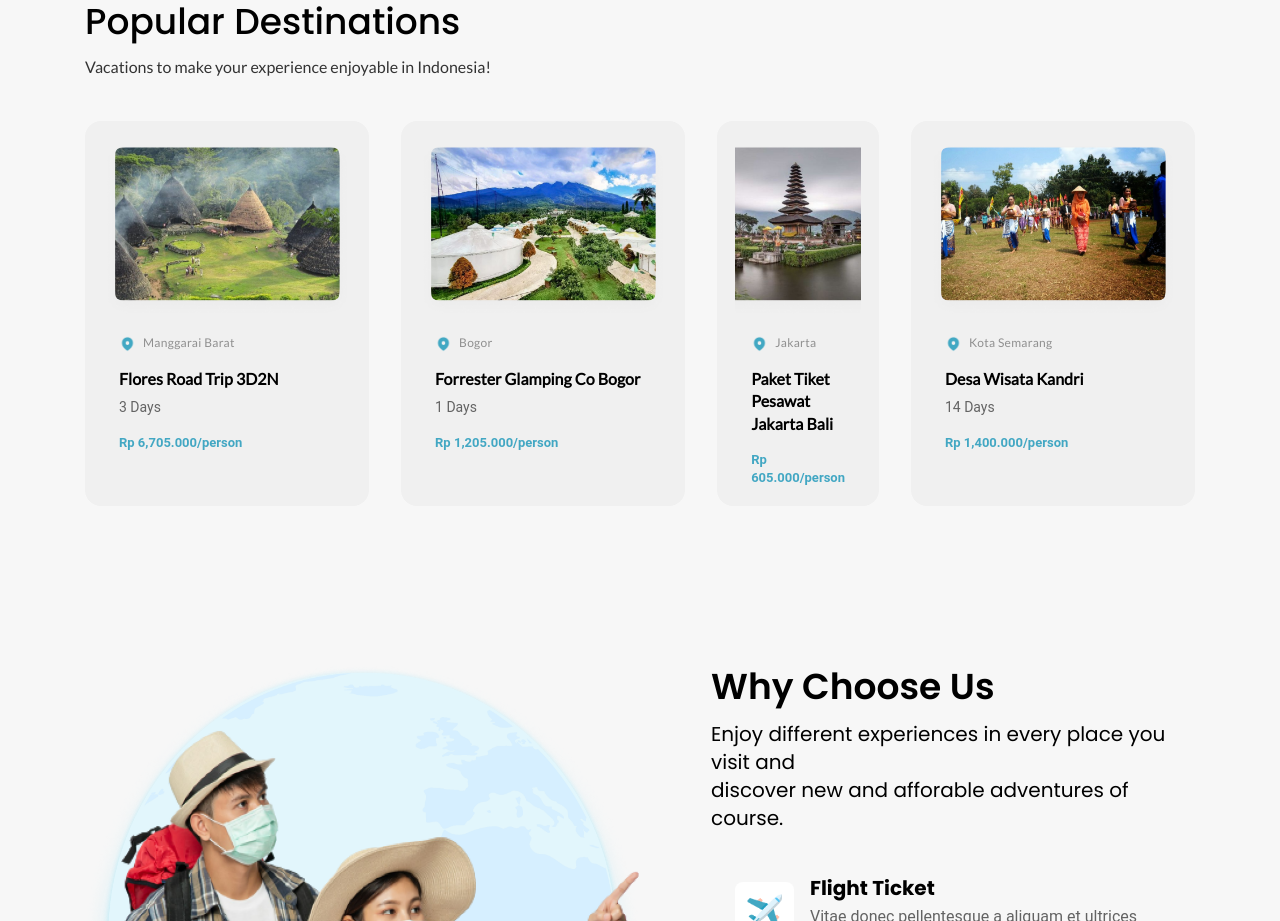
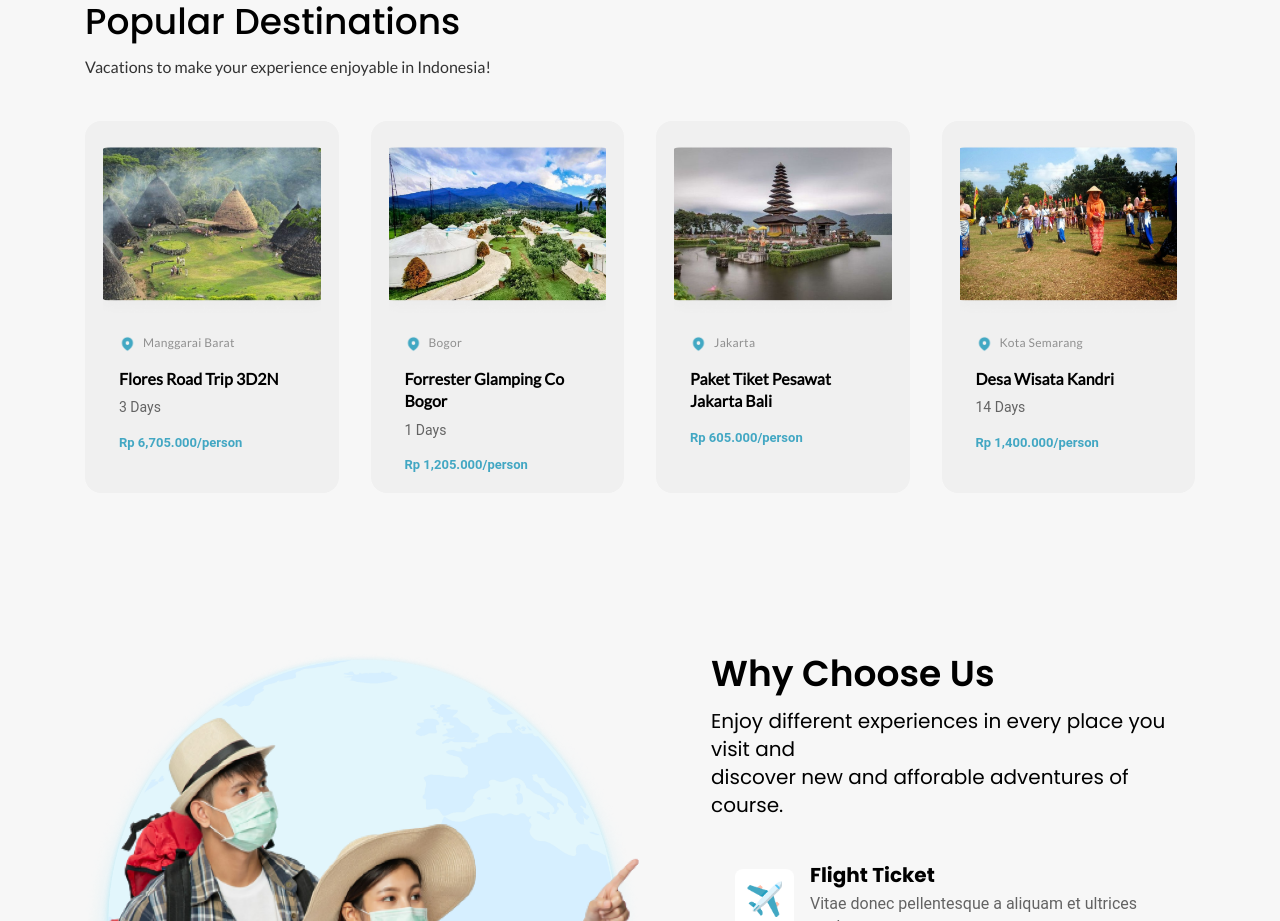
Before and after one commit to Babatems/Travling, a React (Create React App) app: page / in a window 1280 px wide. Shown: the part 800-1721 px from the top of the page. Built offline with nearby package versions, Linux system fonts and the light colour scheme.

Commit message:
Updated some files

```diff
--- a/src/components/Destinations.js
+++ b/src/components/Destinations.js
@@ -23,14 +23,12 @@ export default function Destinations() {
                     duration={"1 Days"}
                     cost={"1,205.000"}
                 />
-                <div className="flex flex-col gap-4">
                 <SingleDestination
                     image={"/images/jakarta.png"}
                     location={"Jakarta"}
                     title={"Paket Tiket Pesawat Jakarta Bali"}
                     cost={"605.000"}
                 />
-                </div>
                 <SingleDestination
                     image={"/images/kota.png"}
                     location={"Kota Semarang"}
```
Lines whose indentation alone changed are shown as unchanged.
